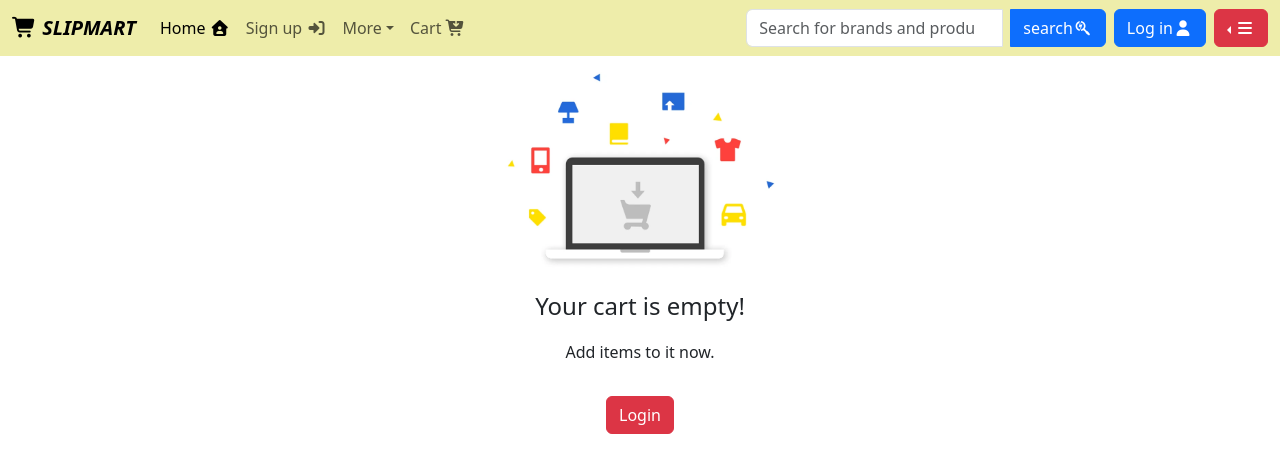
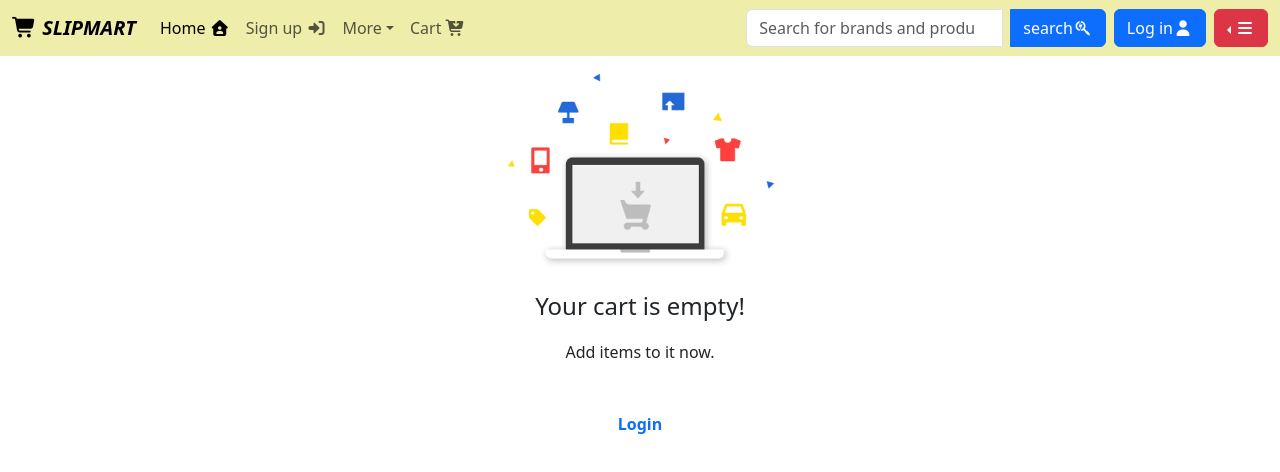
Before and after one commit to Aritrama12/ecom, a React (Create React App) app: page /cart in a window 1280 px wide. Shown: the top 472 px of the page. Built offline with nearby package versions, Linux system fonts and the light colour scheme.

Commit message:
Update Cart.jsx
v

```diff
--- a/src/private/Cart.jsx
+++ b/src/private/Cart.jsx
@@ -76,11 +76,15 @@ export default function Cart() {
                 </>
               ) : (
                 <>
-                  <div className="col-sm-12 mb-3">
-                    <button type="submit" className="btn btn-danger">
-                      Login
-                    </button>
-                  </div>
+                  <div className="text-center mt-3">
+                  <a
+                    href="/Login"
+                    className="text-primary fw-bold"
+                    style={{ textDecoration: "none" }}
+                  >
+                    Login
+                  </a>
+                </div>
                 </>
               )}
             </div>
```
